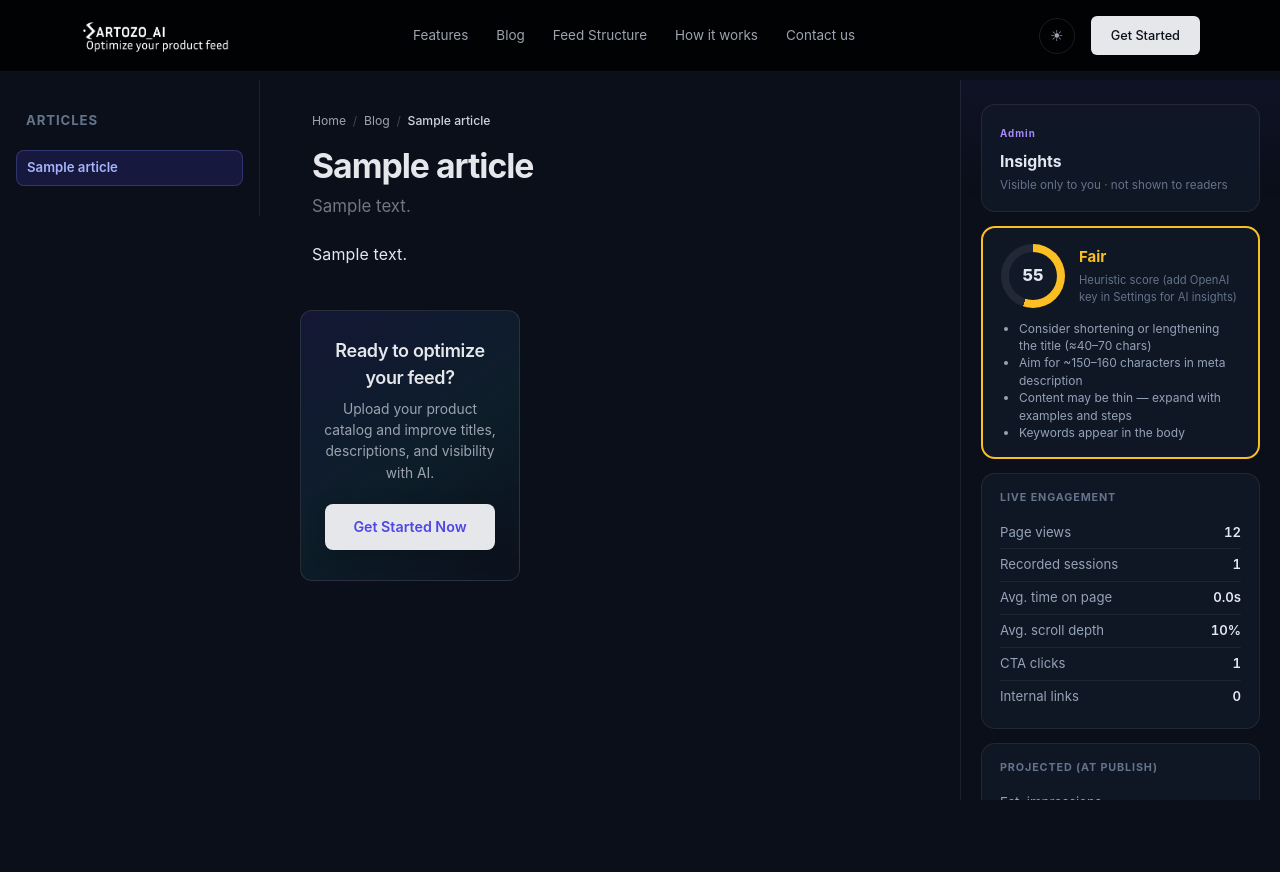
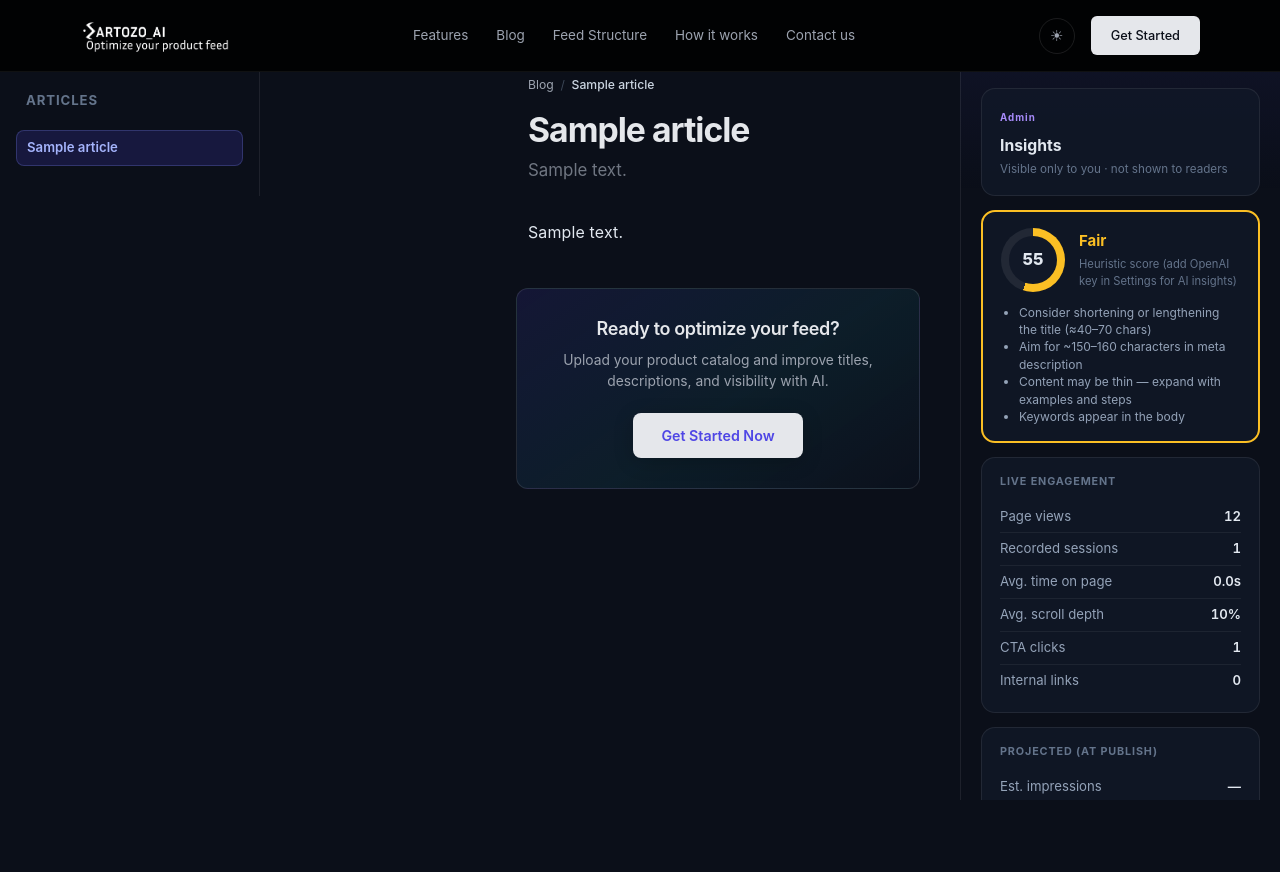
Before and after one commit to olehhalahan/product_manager_ai, a FastAPI app: page /blog/sample in a window 1280 px wide. After the commit the page ends 800 px from the top, so only its background shows below. Run offline with FastAPI, Linux system fonts and the light colour scheme; the visitor is signed in with stand-in values (Sample User, id 1); tables that the repository leaves empty hold one stand-in row (values such as "Sample post"); some libraries are stand-ins or nearby versions.

Commit message:
Blog article layout: align reading column, TOC span, full-width end CTA
- Grid: TOC spans title+body rows; tighter gaps; left-aligned 720px column
- Reduce top padding (nav, blog-center, sidebar); sticky offsets 72px
- Breadcrumbs: Blog + title only (drop Home)
- End/mid CTA: width 100% max 720px under flex primary (fixes narrow CTA card)

Made-with: Cursor

```diff
--- a/app/writter_routes.py
+++ b/app/writter_routes.py
@@ -1806,7 +1806,7 @@ async def blog_public_page(request: Request, slug: str):
   body.blog-article-body {{ color:#e2e8f0; }}
   [data-theme="light"] body.blog-article-body {{ color:#0f172a; }}
   .blog-layout {{ display:flex; min-height:100vh; width:100%; }}
-  .blog-side {{ width:260px; flex-shrink:0; border-right:1px solid rgba(255,255,255,.08); padding:24px 16px; position:sticky; top:80px; align-self:flex-start; max-height:calc(100vh - 80px); overflow-y:auto; }}
+  .blog-side {{ width:260px; flex-shrink:0; border-right:1px solid rgba(255,255,255,.08); padding:12px 16px 24px; position:sticky; top:72px; align-self:flex-start; max-height:calc(100vh - 72px); overflow-y:auto; }}
   [data-theme="light"] .blog-side {{ border-color:rgba(15,23,42,.1); }}
   .blog-side h2 {{ font-size:.75rem; text-transform:uppercase; letter-spacing:.08em; color:#64748b; margin:0 0 12px; }}
   .blog-side ul {{ list-style:none; padding:0; margin:0; }}
@@ -1816,9 +1816,9 @@ async def blog_public_page(request: Request, slug: str):
   .blog-side li.wt-sb-active a {{ color:#a5b4fc; font-weight:600; background:rgba(79,70,229,.18); border:1px solid rgba(129,140,248,.25); }}
   [data-theme="light"] .blog-side a {{ color:#475569; }}
   [data-theme="light"] .blog-side li.wt-sb-active a {{ color:#4338ca; background:rgba(79,70,229,.1); border-color:rgba(79,70,229,.2); }}
-  .blog-center {{ flex:1; min-width:0; padding:clamp(20px,4vw,40px) clamp(16px,4vw,40px) 80px; margin-inline:auto; }}
+  .blog-center {{ flex:1; min-width:0; padding:clamp(10px,2.5vw,20px) clamp(16px,4vw,40px) 80px; margin-inline:auto; }}
   .writter-cta a, .blog-main .writter-cta a {{ color:#4F46E5; font-weight:600; }}
-  .blog-admin-r {{ width:320px; flex-shrink:0; padding:24px 20px 48px; border-left:1px solid rgba(255,255,255,.08); position:sticky; top:80px; align-self:flex-start; max-height:calc(100vh - 80px); overflow-y:auto; background:linear-gradient(180deg, rgba(79,70,229,.06) 0%, transparent 120px); }}
+  .blog-admin-r {{ width:320px; flex-shrink:0; padding:16px 20px 48px; border-left:1px solid rgba(255,255,255,.08); position:sticky; top:72px; align-self:flex-start; max-height:calc(100vh - 72px); overflow-y:auto; background:linear-gradient(180deg, rgba(79,70,229,.06) 0%, transparent 120px); }}
   [data-theme="light"] .blog-admin-r {{ border-color:rgba(15,23,42,.1); background:linear-gradient(180deg, rgba(79,70,229,.04) 0%, transparent 120px); }}
   .bar-card {{ background:rgba(17,24,39,.85); border:1px solid rgba(255,255,255,.08); border-radius:14px; padding:16px 18px; margin-bottom:14px; }}
   [data-theme="light"] .bar-card {{ background:#fff; border-color:rgba(15,23,42,.1); }}
@@ -1868,20 +1868,20 @@ async def blog_public_page(request: Request, slug: str):
       <ul>{nav_li}</ul>
     </aside>
     <article class="blog-main blog-center blog-article-page">
-      <nav class="blog-breadcrumbs" aria-label="Breadcrumb">
-        <ol class="blog-breadcrumbs-list">
-          <li class="blog-breadcrumbs-item"><a href="/">Home</a></li>
-          <li class="blog-breadcrumbs-sep" aria-hidden="true">/</li>
-          <li class="blog-breadcrumbs-item"><a href="/blog">Blog</a></li>
-          <li class="blog-breadcrumbs-sep" aria-hidden="true">/</li>
-          <li class="blog-breadcrumbs-item blog-breadcrumbs-current" aria-current="page">{breadcrumb_title_esc}</li>
-        </ol>
-      </nav>
-      <header class="blog-article-header">
-        <h1 class="blog-article-title">{title_esc}</h1>
-        {subtitle_block}
-      </header>
-      <div class="blog-article-body-row">
+      <div class="blog-article-page-grid">
+        <div class="blog-article-head-slot">
+          <nav class="blog-breadcrumbs" aria-label="Breadcrumb">
+            <ol class="blog-breadcrumbs-list">
+              <li class="blog-breadcrumbs-item"><a href="/blog">Blog</a></li>
+              <li class="blog-breadcrumbs-sep" aria-hidden="true">/</li>
+              <li class="blog-breadcrumbs-item blog-breadcrumbs-current" aria-current="page">{breadcrumb_title_esc}</li>
+            </ol>
+          </nav>
+          <header class="blog-article-header">
+            <h1 class="blog-article-title">{title_esc}</h1>
+            {subtitle_block}
+          </header>
+        </div>
         <nav class="blog-toc" id="blogToc" aria-label="On this page">
           <p class="blog-toc-label">On this page</p>
           <ol class="blog-toc-list" id="blogTocList"></ol>
--- a/static/styles.css
+++ b/static/styles.css
@@ -971,7 +971,7 @@ button.nav-merchant-pill:hover { filter: brightness(1.08); }
     color: #fff;
 }
 .blog-page-with-nav {
-    padding-top: 72px;
+    padding-top: 56px;
 }
 @media (max-width: 1024px) {
     .hp-nav-links {
@@ -1032,14 +1032,40 @@ button.nav-merchant-pill:hover { filter: brightness(1.08); }
     transition: opacity 0.2s, transform 0.15s;
     box-shadow: 0 4px 20px rgba(0, 0, 0, 0.2);
 }
-[data-theme="light"] .blog-article-end-cta-btn {
-    background: #0f172a;
-    color: #fff;
+/* Light: solid navy + white label (match product CTAs; beats global `a` / accent colors) */
+[data-theme="light"] .blog-article-end-cta a.blog-article-end-cta-btn,
+[data-theme="light"] .blog-article-end-cta a.blog-article-end-cta-btn:visited {
+    background: #161e2e;
+    color: #ffffff;
+    border-radius: 14px;
+    text-decoration: none;
+    box-shadow: 0 10px 28px -14px rgba(22, 30, 46, 0.55);
 }
 .blog-article-end-cta-btn:hover {
     opacity: 0.92;
     transform: translateY(-1px);
 }
+[data-theme="light"] .blog-article-end-cta a.blog-article-end-cta-btn:hover {
+    color: #ffffff;
+    opacity: 0.95;
+}
+
+/* Primary is flex + align-items: flex-start — stretch CTAs to reading column width */
+.blog-article-primary > .blog-article-end-cta {
+    margin-left: 0;
+    margin-right: auto;
+    width: 100%;
+    max-width: 720px;
+    box-sizing: border-box;
+}
+
+.blog-article-primary .blog-article-mid-cta {
+    margin-left: 0;
+    margin-right: auto;
+    width: 100%;
+    max-width: 720px;
+    box-sizing: border-box;
+}
 
 /* Public blog article: layout, TOC, mid-CTA, typography (scoped to .blog-article-page) */
 .blog-layout .blog-center.blog-article-page {
@@ -1048,7 +1074,10 @@ button.nav-merchant-pill:hover { filter: brightness(1.08); }
 
 .blog-breadcrumbs {
     max-width: 720px;
-    margin: 0 auto 1.1rem;
+    width: 100%;
+    margin-bottom: 1.1rem;
+    margin-left: 0;
+    margin-right: auto;
     padding-left: clamp(4px, 2vw, 12px);
     padding-right: clamp(4px, 2vw, 12px);
     box-sizing: border-box;
@@ -1098,9 +1127,10 @@ button.nav-merchant-pill:hover { filter: brightness(1.08); }
 
 .blog-article-header {
     max-width: 720px;
-    margin-left: auto;
+    width: 100%;
+    margin-bottom: 1.25rem;
+    margin-left: 0;
     margin-right: auto;
-    margin-bottom: 1.5rem;
     padding-left: clamp(4px, 2vw, 12px);
     padding-right: clamp(4px, 2vw, 12px);
     box-sizing: border-box;
@@ -1123,20 +1153,41 @@ button.nav-merchant-pill:hover { filter: brightness(1.08); }
     color: var(--text-secondary);
 }
 
-.blog-article-body-row {
+/* TOC in column 1 spans title + body; reading column left-aligned at one edge */
+.blog-article-page-grid {
     display: grid;
-    grid-template-columns: minmax(168px, 220px) minmax(0, 1fr);
-    gap: 28px 36px;
+    grid-template-columns: minmax(148px, 188px) minmax(0, 1fr);
+    grid-template-rows: auto auto;
+    column-gap: 28px;
+    row-gap: 18px;
     align-items: start;
 }
 
+.blog-article-head-slot {
+    grid-column: 2;
+    grid-row: 1;
+    min-width: 0;
+    width: 100%;
+    display: flex;
+    flex-direction: column;
+    align-items: flex-start;
+}
+
 .blog-article-primary {
+    grid-column: 2;
+    grid-row: 2;
     min-width: 0;
+    width: 100%;
+    display: flex;
+    flex-direction: column;
+    align-items: flex-start;
 }
 
 .blog-toc {
+    grid-column: 1;
+    grid-row: 1 / span 2;
     position: sticky;
-    top: 88px;
+    top: 80px;
     align-self: start;
     max-height: calc(100vh - 96px);
     overflow-y: auto;
@@ -1383,7 +1434,8 @@ button.nav-merchant-pill:hover { filter: brightness(1.08); }
 /* Article column: readable width + hierarchy (does not affect Writter review without .blog-article-page) */
 .blog-article-page .article-content.writter-article {
     max-width: 720px;
-    margin-left: auto;
+    width: 100%;
+    margin-left: 0;
     margin-right: auto;
 }
 
```
Also changed, not shown: other parts of static/styles.css (+34 -12 lines).
